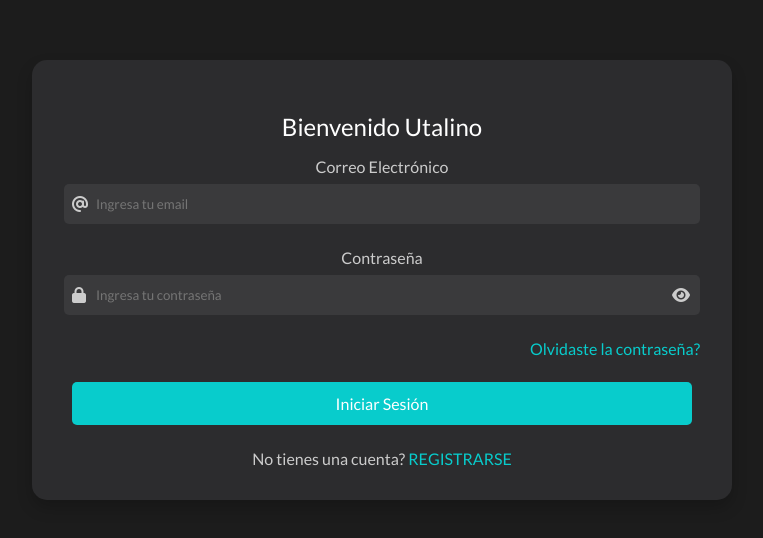
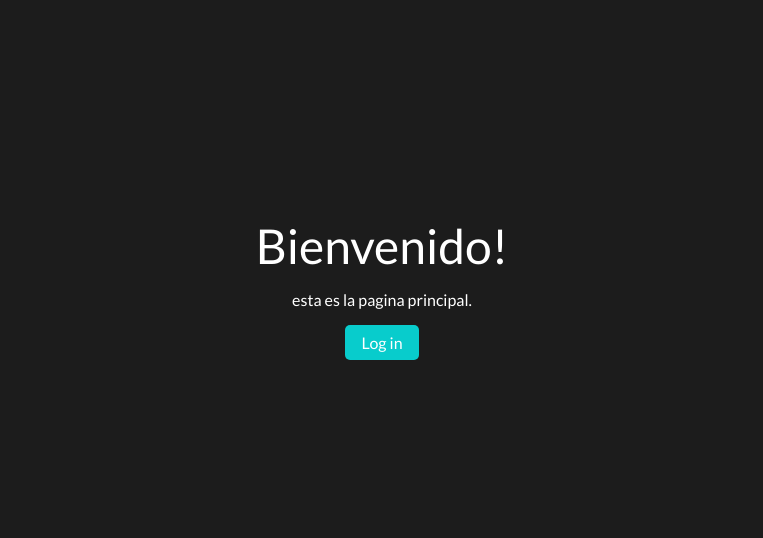
Before and after one commit to ConstruccionSoftware2024/Construccion-de-Software-2024-1, a Vue app: page / in a window 1280 px wide. Shown: the part 128-666 px from the top of the page, without its empty margins (258-1021 px from the left). Built offline with nearby package versions, Linux system fonts and the light colour scheme.

Commit message:
Correcciones CSS LoginView. Tiempo: 1 hora
Creación de pagina principal (vacía) con redirección al componente de login.

```diff
--- a/src/assets/base.css
+++ b/src/assets/base.css
@@ -1,3 +1,5 @@
 body {
+  margin: 0;
+  min-height: 100vh;
   background-color: #1c1c1c;
 }
--- a/src/components/MainPage.vue
+++ b/src/components/loginView.vue
@@ -1,6 +1,6 @@
 <template>
   <div class="loginContainer">
-    <div class="loginForm">
+    <div :class="['loginForm', { login: isLogin, register: !isLogin }]">
       <h2>{{ isLogin ? 'Bienvenido Utalino' : 'Registro' }}</h2>
       <transition name="fade" mode="out-in">
         <form @submit.prevent="login" v-if="isLogin" key="login">
@@ -174,10 +174,8 @@
         </form>
       </transition>
       <div class="signUp">
-        <span>{{ isLogin ? 'No tienes una cuenta?' : 'Ya tienes una cuenta?' }}</span>
-        <a href="#" @click.prevent="toggleForm">{{
-          isLogin ? ' REGISTRARSE' : ' INICIAR SESIÓN'
-        }}</a>
+        <span>{{ isLogin ? 'No tienes una cuenta? ' : 'Ya tienes una cuenta? ' }}</span>
+        <a href="#" @click.prevent="toggleForm">{{ isLogin ? 'REGISTRARSE' : 'INICIAR SESIÓN' }}</a>
       </div>
     </div>
   </div>
@@ -256,8 +254,15 @@ export default {
   border-radius: 15px;
   box-shadow: 0 8px 16px rgba(0, 0, 0, 0.2);
   text-align: center;
+  transition: all 0.3s ease;
+}
+
+.loginForm.login {
+  width: 400px;
+}
+
+.loginForm.register {
   width: 700px;
-  transition: all 0.3s ease;
 }
 
 input[type='password']::-ms-reveal,
@@ -372,11 +377,6 @@ input:focus {
   text-decoration: underline;
 }
 
-.fade-enter-active,
-.fade-leave-active {
-  transition: opacity 0.5s ease;
-}
-
 .fade-enter,
 .fade-leave-to {
   opacity: 0;
@@ -387,4 +387,16 @@ input:focus {
   grid-template-columns: repeat(2, 1fr);
   gap: 1rem;
 }
+
+@media (max-width: 768px) {
+  .loginForm.login {
+    width: 90%;
+  }
+  .loginForm.register {
+    width: 90%;
+  }
+  .formGrid {
+    grid-template-columns: 1fr;
+  }
+}
 </style>
--- a/src/router/index.js
+++ b/src/router/index.js
@@ -12,10 +12,12 @@ const router = createRouter({
     {
       path: '/about',
       name: 'about',
-      // route level code-splitting
-      // this generates a separate chunk (About.[hash].js) for this route
-      // which is lazy-loaded when the route is visited.
       component: () => import('../views/AboutView.vue')
+    },
+    {
+      path: '/login',
+      name: 'login',
+      component: () => import('../components/loginView.vue')
     }
   ]
 })
--- a/src/views/HomeView.vue
+++ b/src/views/HomeView.vue
@@ -1,9 +1,58 @@
-<script setup>
-import MainPage from '../components/MainPage.vue'
+<template>
+  <div class="homePage">
+    <h1>Bienvenido!</h1>
+    <p>esta es la pagina principal.</p>
+    <button @click="login">Log in</button>
+  </div>
+</template>
+
+<script>
+export default {
+  name: 'HomePage',
+  methods: {
+    login() {
+      this.$router.push({ name: 'login' })
+    }
+  }
+}
 </script>
 
-<template>
-  <main>
-    <MainPage />
-  </main>
-</template>
+<style scoped>
+.homePage {
+  display: flex;
+  flex-direction: column;
+  align-items: center;
+  justify-content: center;
+  height: 100vh;
+  text-align: center;
+  color: #fff;
+}
+
+h1 {
+  font-size: 3em;
+  margin-bottom: 0%;
+}
+
+p {
+  font-size: 1em;
+  margin-bottom: 1em;
+}
+
+button {
+  padding: 0.5em 1em;
+  border: none;
+  border-radius: 5px;
+  background-color: #08cccc;
+  color: #fff;
+  font-size: 1rem;
+  cursor: pointer;
+  transition: background-color 0.3s ease;
+  margin-left: auto;
+  margin-right: auto;
+  display: block;
+}
+
+button:hover {
+  background-color: #06bfbf;
+}
+</style>
```
